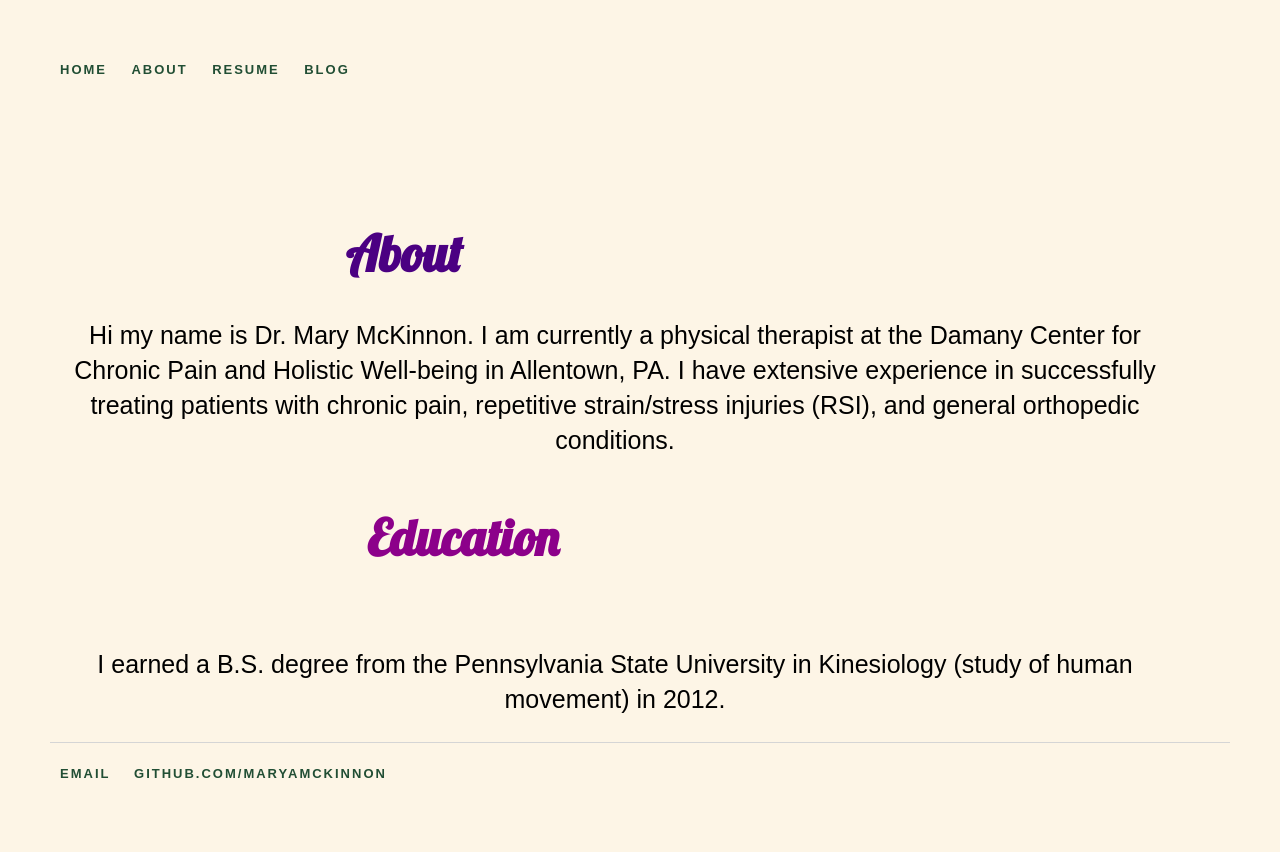
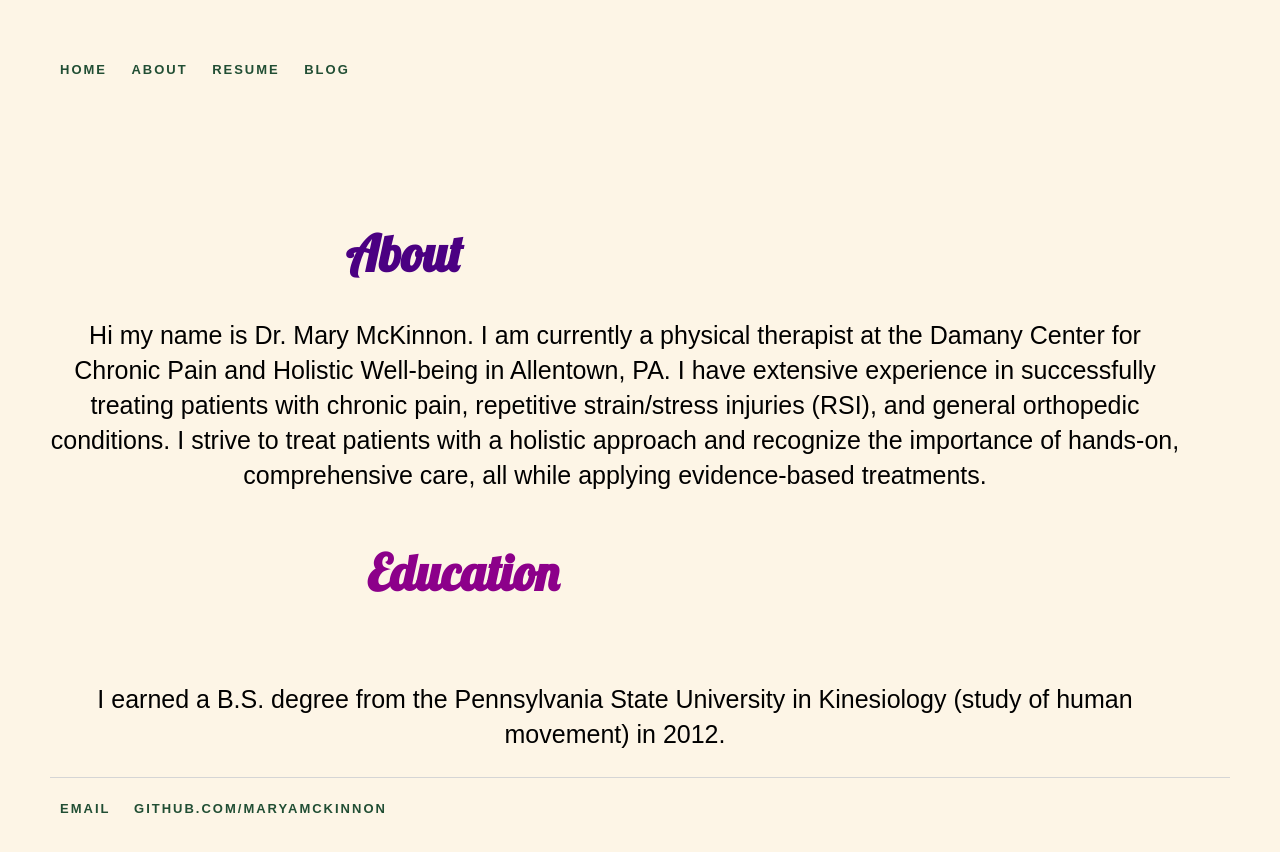
Before and after one commit to maryamckinnon/maryamckinnon.github.io, a Jekyll site: the page built from About/index.html, in a window 1280 px wide. Shown: the top 852 px of the page. Built offline with Jekyll 4.4.1, drawn with Linux system fonts in a browser that asks for light colours.

Commit message:
Update index.html

```diff
--- a/About/index.html
+++ b/About/index.html
@@ -13,7 +13,8 @@ title: About Mary
 		<div class="About">
 			<h1>About</h1>
 			<p>Hi my name is Dr. Mary McKinnon. I am currently a physical therapist at the Damany Center for Chronic Pain and Holistic Well-being
-			    in Allentown, PA. I have extensive experience in successfully treating patients with chronic pain, repetitive strain/stress injuries (RSI), and general orthopedic conditions.</p>
+			    in Allentown, PA. I have extensive experience in successfully treating patients with chronic pain, repetitive strain/stress injuries (RSI), and general orthopedic conditions.
+				I strive to treat patients with a holistic approach and recognize the importance of hands-on, comprehensive care, all while applying evidence-based treatments.</p>
 
       <h2>Education</h2>
       <p>I earned a B.S. degree from the Pennsylvania State University in Kinesiology (study of human movement) in 2012.
```
